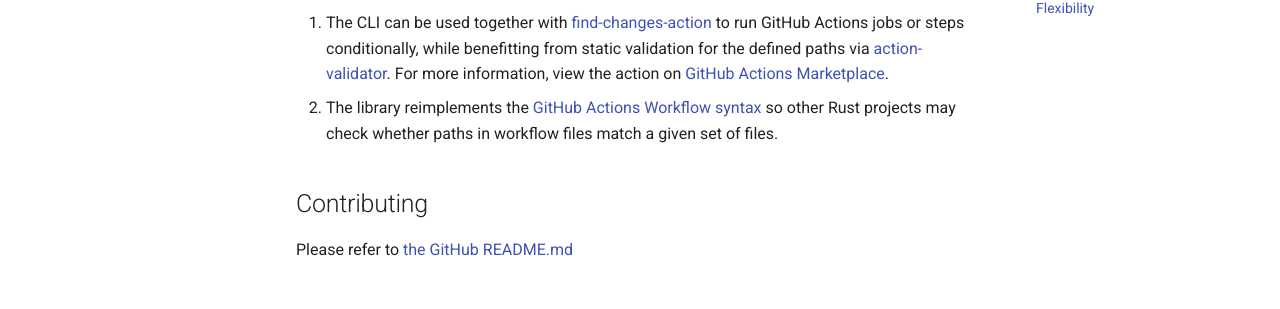
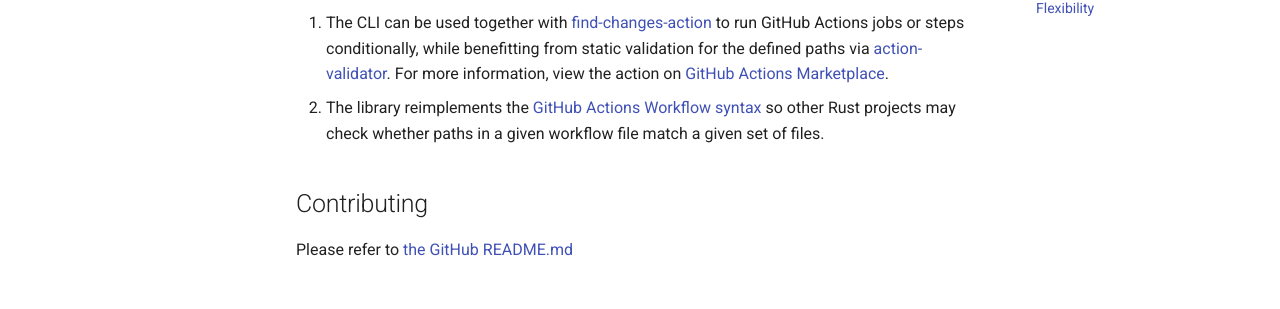
Before and after one commit to anttiharju/compare-changes, an MkDocs documentation site: the page built from docs/README.md, in a window 1280 px wide and 1151 px high. Shown: the part 211-520 px from the top of the window. Built offline with MkDocs 1.6.1 and Material for MkDocs 9.7.7, drawn with Linux system fonts in a browser that asks for light colours.

Commit message:
Try to improve language

```diff
--- a/docs/README.md
+++ b/docs/README.md
@@ -3,7 +3,7 @@
 compare-changes is a CLI and a library:
 
 1. The CLI can be used together with [find-changes-action](https://github.com/anttiharju/find-changes-action) to run GitHub Actions jobs or steps conditionally, while benefitting from static validation for the defined paths via [action-validator](https://github.com/mpalmer/action-validator). For more information, view the action on [GitHub Actions Marketplace](https://github.com/marketplace/actions/compare-changes).
-2. The library reimplements the [GitHub Actions Workflow syntax](https://docs.github.com/en/actions/reference/workflows-and-actions/workflow-syntax#filter-pattern-cheat-sheet) so other Rust projects may check whether paths in workflow files match a given set of files.
+2. The library reimplements the [GitHub Actions Workflow syntax](https://docs.github.com/en/actions/reference/workflows-and-actions/workflow-syntax#filter-pattern-cheat-sheet) so other Rust projects may check whether paths in a given workflow file match a given set of files.
 
 ## Contributing
 
```
